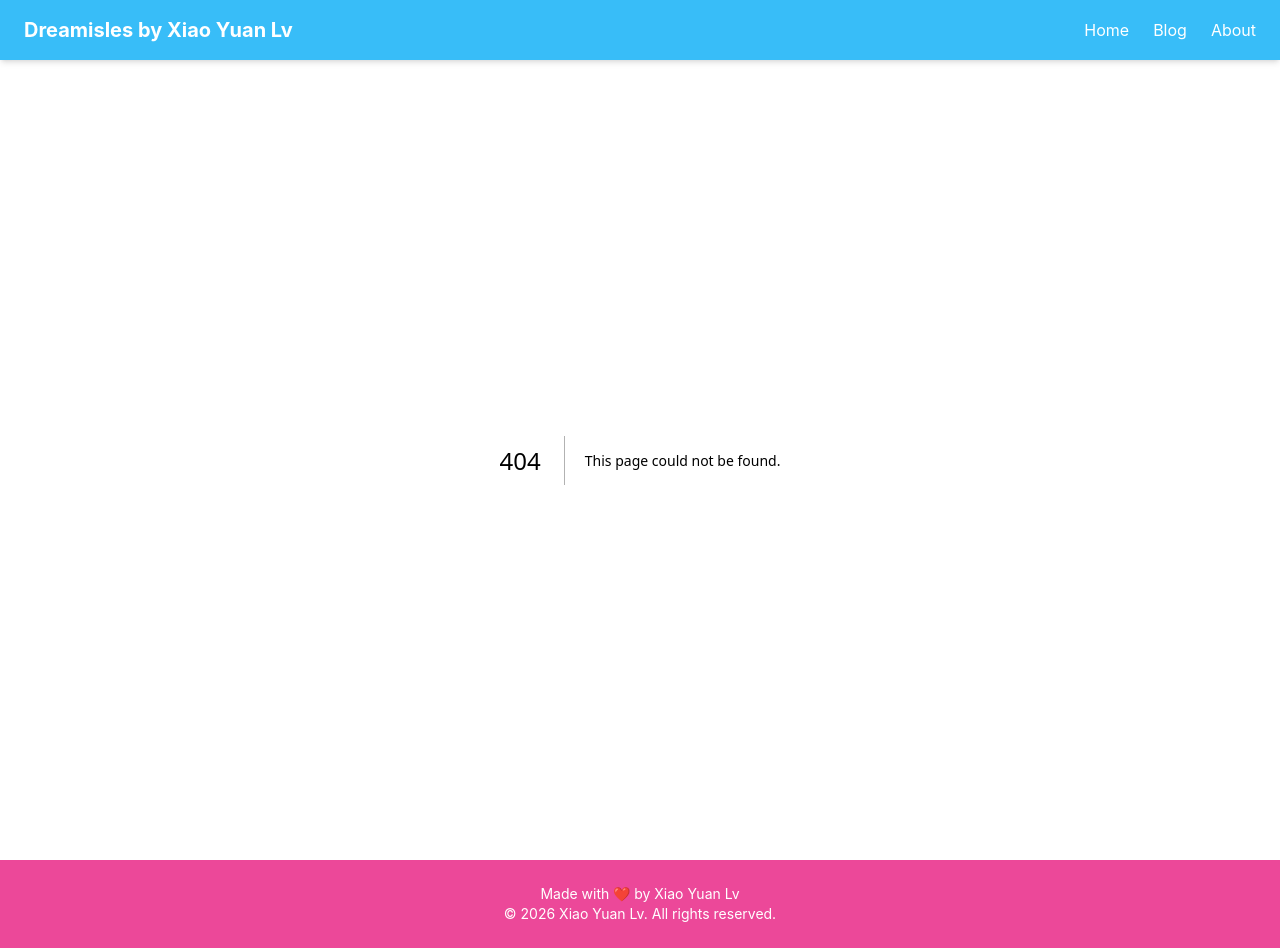
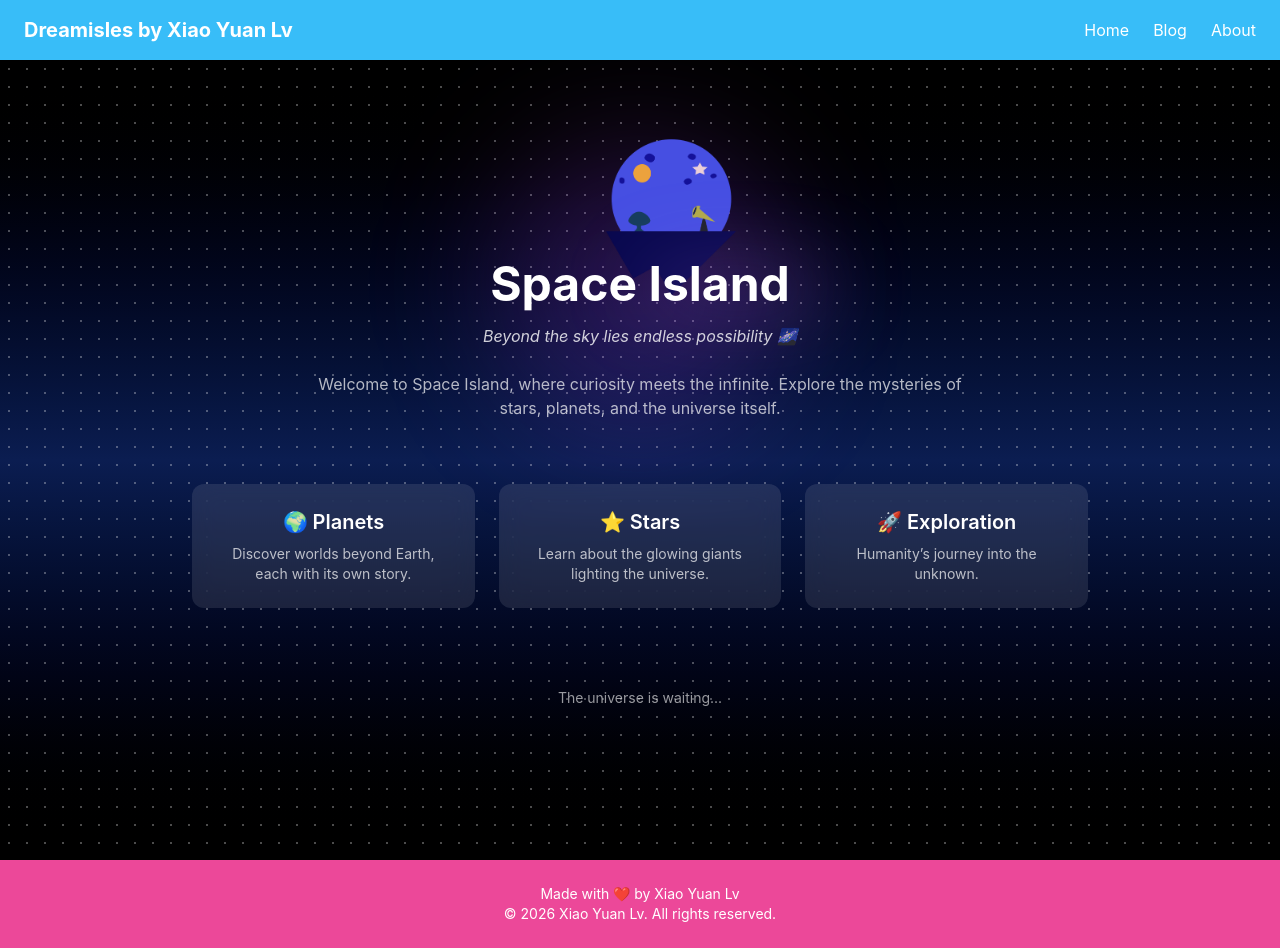
Before and after one commit to xiaoyuan31/dreamisles, a Next.js app: page /islands/space in a window 1280 px wide. Before the commit this address had no page. Built offline with nearby package versions, Linux system fonts and the light colour scheme.

Commit message:
Space Island

```diff
--- a/app/islands/ice-cream/page.tsx
+++ b/app/islands/ice-cream/page.tsx
@@ -13,7 +13,7 @@ export default function IceCreamIsland() {
       <div className="absolute inset-0 opacity-20 bg-[radial-gradient(white_1px,transparent_1px)] bg-[size:20px_20px]"></div>
 
       {/* 🍦 Island Image */}
-      <div className="relative z-10 flex flex-col items-center mt-10">
+      <div className="absolute left-1/2 z-10 flex flex-col items-center mt-10">
         <Image
           src="/images/island_2.png" // your ice cream island image
           alt="Ice Cream Island"
@@ -27,7 +27,7 @@ export default function IceCreamIsland() {
       </div>
 
       {/* 📝 Title */}
-      <div className="z-20 text-center mt-10 max-w-2xl">
+      <div className="z-20 text-center mt-40 max-w-2xl">
         <h1 className="text-4xl md:text-5xl font-bold mb-4">
           Ice Cream Island
         </h1>
--- /dev/null
+++ b/app/islands/space/page.tsx
@@ -0,0 +1,80 @@
+"use client";
+
+import Image from "next/image";
+
+export default function SpaceIsland() {
+  return (
+    <div className="min-h-screen relative flex flex-col items-center text-white overflow-hidden px-6 py-10">
+
+      {/* 🌌 Background */}
+      <div className="absolute inset-0 bg-gradient-to-b from-black via-[#0B1D51] to-[#000] animate-gradient"></div>
+
+      {/* ✨ Stars */}
+      <div className="absolute inset-0 opacity-30 bg-[radial-gradient(white_1px,transparent_1px)] bg-[size:18px_18px]"></div>
+
+      {/* 🌠 Glow Nebula */}
+      <div className="absolute top-20 w-72 h-72 bg-purple-500/20 blur-3xl rounded-full"></div>
+
+      {/* 🏝️ Island */}
+      <div className="absolute top-10 left-1/2 z-10 flex flex-col items-center mt-10">
+        <Image
+          src="/images/island-4.png" // placeholder (you can design later)
+          alt="Space Island"
+          width={130}
+          height={100}
+          className="animate-float"
+        />
+
+        <div className="w-48 h-12 bg-purple-400/20 blur-2xl rounded-full -mt-8"></div>
+      </div>
+
+      {/* 📝 Title */}
+      <div className="z-20 text-center mt-40 max-w-2xl">
+        <h1 className="text-4xl md:text-5xl font-bold mb-4">
+          Space Island
+        </h1>
+
+        <p className="italic opacity-80 mb-6">
+          Beyond the sky lies endless possibility 🌌
+        </p>
+
+        <p className="text-sm md:text-base opacity-70">
+          Welcome to Space Island, where curiosity meets the infinite.
+          Explore the mysteries of stars, planets, and the universe itself.
+        </p>
+      </div>
+
+      {/* 🌍 Sections */}
+      <div className="z-20 mt-16 grid grid-cols-1 sm:grid-cols-3 gap-6 max-w-4xl w-full">
+
+        <div className="bg-white/10 backdrop-blur-md p-6 rounded-xl text-center hover:scale-105 transition">
+          <h2 className="text-xl font-semibold mb-2">🌍 Planets</h2>
+          <p className="text-sm opacity-70">
+            Discover worlds beyond Earth, each with its own story.
+          </p>
+        </div>
+
+        <div className="bg-white/10 backdrop-blur-md p-6 rounded-xl text-center hover:scale-105 transition">
+          <h2 className="text-xl font-semibold mb-2">⭐ Stars</h2>
+          <p className="text-sm opacity-70">
+            Learn about the glowing giants lighting the universe.
+          </p>
+        </div>
+
+        <div className="bg-white/10 backdrop-blur-md p-6 rounded-xl text-center hover:scale-105 transition">
+          <h2 className="text-xl font-semibold mb-2">🚀 Exploration</h2>
+          <p className="text-sm opacity-70">
+            Humanity’s journey into the unknown.
+          </p>
+        </div>
+
+      </div>
+
+      {/* 🌠 Footer hint */}
+      <div className="z-20 mt-20 text-center opacity-60 text-sm">
+        The universe is waiting...
+      </div>
+
+    </div>
+  );
+}
--- a/app/islands/traveler-night/page.tsx
+++ b/app/islands/traveler-night/page.tsx
@@ -53,7 +53,7 @@ export default function TravelerNightIsland() {
           </div>
         </Link>
 
-        <Link href="/islands/book-nature">
+        <Link href="/islands/space">
           <div className="px-5 py-2 border border-white/30 rounded-full hover:bg-white/10 transition">
             🌌 Space Island
           </div>
```
Also changed, not shown: public/images/island-4.png (added).
